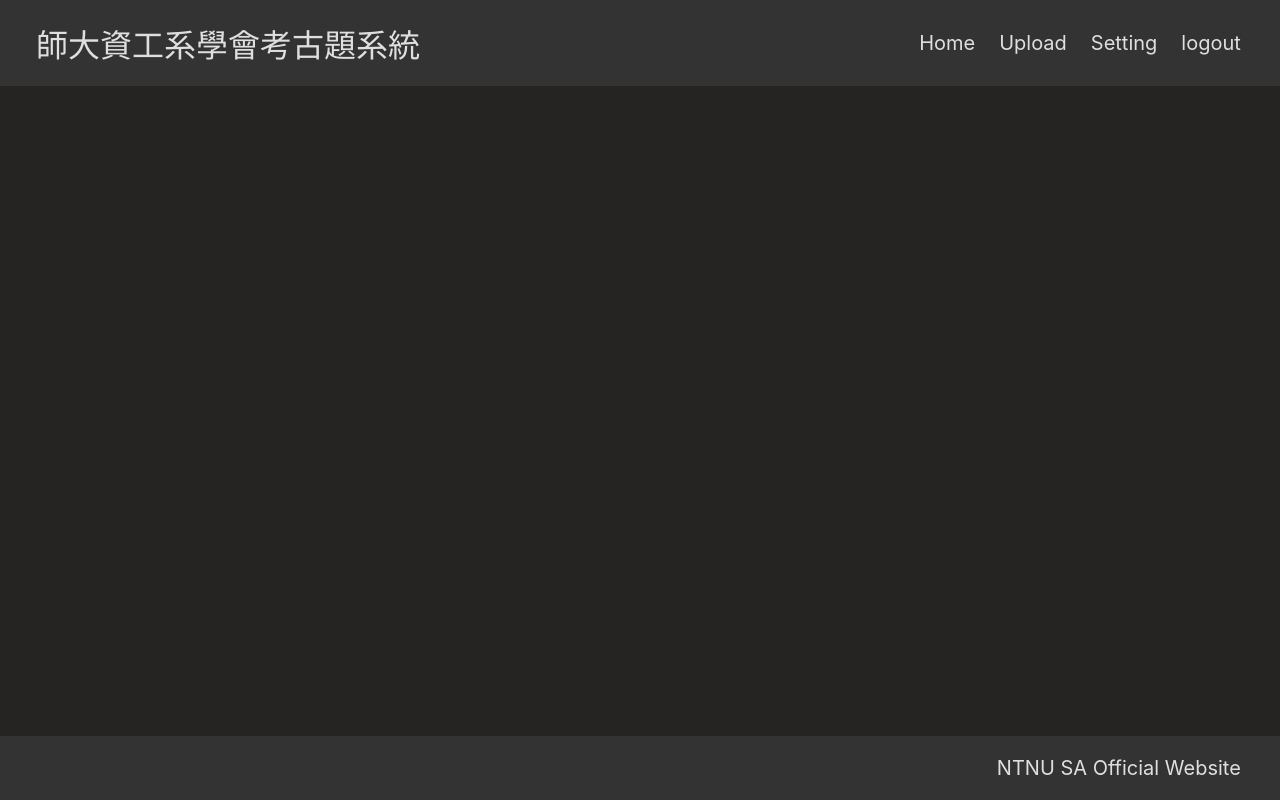
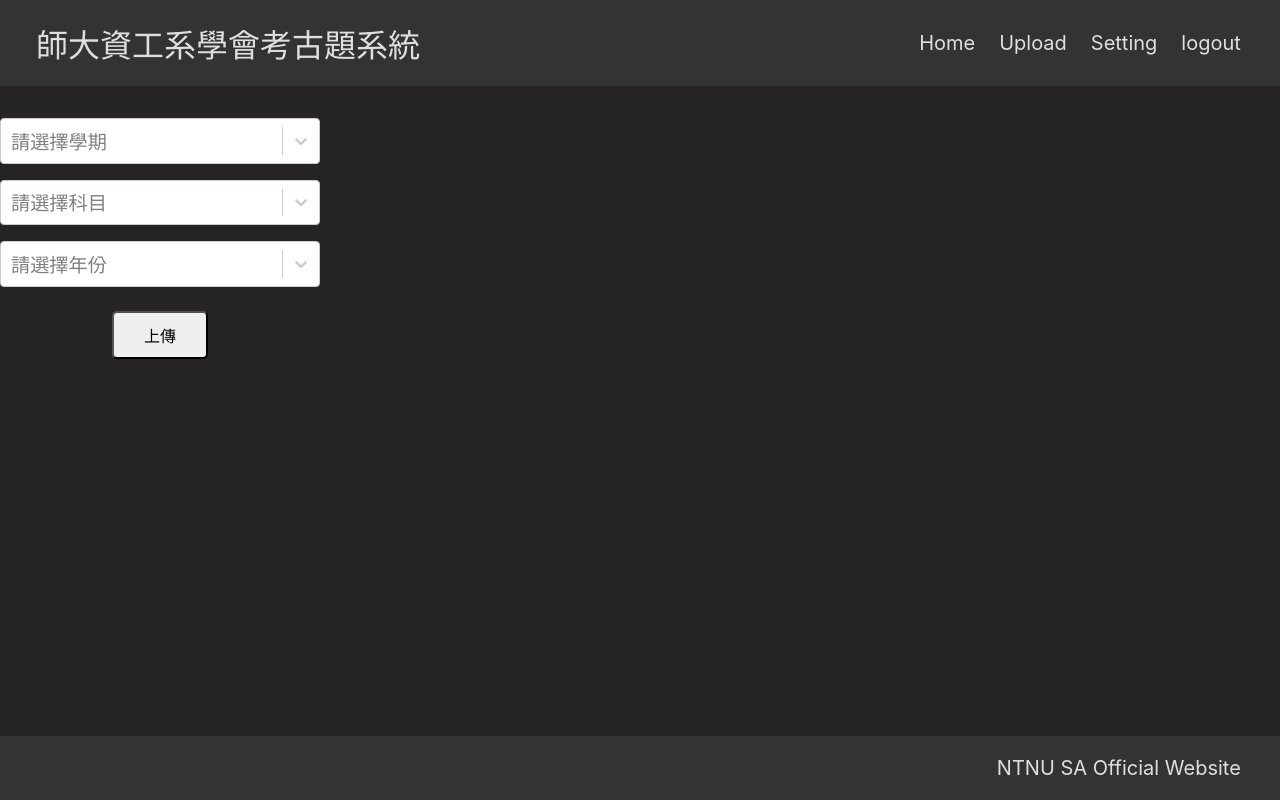
Before and after one commit to NTNU-CSIE-SA/previousExamSystem, a React (Create React App) app: page / in a window 1280 px wide. Built offline with nearby package versions, Linux system fonts and the light colour scheme.

Commit message:
feat : home page Select components and send btn

```diff
--- a/package.json
+++ b/package.json
@@ -17,6 +17,7 @@
     "react-icons": "^5.4.0",
     "react-router-dom": "^7.1.3",
     "react-scripts": "5.0.1",
+    "react-select": "^5.10.0",
     "sqlite3": "^5.1.7",
     "sveltekit-db": "^0.2.2",
     "web-vitals": "^2.1.4"
--- a/src/components/Home.js
+++ b/src/components/Home.js
@@ -1,8 +1,128 @@
+import Select from 'react-select'
+import "../style/home.css"
+import React, { useState } from 'react';
 export default function Home(){
 
+    //ToDo connect to backend and get all data
+    const data_from_backend = getData()
+
+
+    function getData(){
+
+        return {
+
+            //this is the format you should follow
+            //(parse to this format after you get the data from backend)
+
+            semester:[
+                {label : "上學期",value : "上學期"},
+                {label : "下學期",value : "下學期"},
+                {label : "暑假", value : "暑假"}
+            ],
+
+            course:[
+                {label : "資料結構",value : "資料結構"},
+                {label : "程式設計",value : "程式設計"},
+                {label : "資料庫", value : "資料庫"},
+                {label : "網頁程式設計", value : "網頁程式設計"},
+                {label : "計算機網路", value : "計算機網路"},
+                {label : "數位電路", value : "數位電路"},
+                {label : "資料結構實驗", value : "資料結構實驗"},
+                {label : "程式設計實驗", value : "程式設計實驗"},
+                {label : "資料庫實驗", value : "資料庫實驗"}
+            ],
+
+            year:[
+                {label : "107",value : "107"},
+                {label : "108",value : "108"},
+                {label : "109", value : "109"},
+                {label : "110", value : "110"},
+                {label : "111", value : "111"}
+            ]
+
+        }
+    }
+
+    const [selectedSemester, setSelectedSemester] = useState()
+    const [selectedCourse, setSelectedCourse] = useState()
+    const [selectedYear, setSelectedYear] = useState()
+
+
+    function searchResult(){
+        //ToDo : you should connect this function to backend and get a result list of
+        //all the valid options.
+    }
+
+
+    const selectStyle = {
+
+        control: (provided, state) => ({
+            ...provided,
+            height: '2.85rem',
+            boxShadow: "none",
+            border: state.isFocused && "none"
+          }),
+          valueContainer: (provided, state) => ({
+            ...provided,
+            fontSize: '1.2rem'
+
+          }),
+          menu: (provided, state) => ({
+            ...provided,
+            border: "none",
+            boxShadow: "none"
+          }),
+          option: (provided, state) => ({
+             ...provided,
+             backgroundColor: state.isFocused && "lightgray",
+
+          })
+
+    }
+
     return(
-        <>
-        </>
+        <div className='home-container'>
+            <div className='home-select-container'>
+                <Select className='select-object'
+                    options={data_from_backend.semester}
+                    onChange={(value)=>setSelectedSemester(value)}
+                    value={selectedSemester}
+                    placeholder="請選擇學期"
+                    isMulti={true}
+                    styles={selectStyle}
+                />
+                <Select className='select-object'
+                    options={data_from_backend.course}
+                    onChange={(value)=>setSelectedCourse(value)}
+                    value={selectedCourse}
+                    placeholder="請選擇科目"
+                    isMulti={true}
+                    styles={selectStyle}
+                />
+                <Select className='select-object'
+                    options={data_from_backend.year}
+                    onChange={(value)=>setSelectedYear(value)}
+                    value={selectedYear}
+                    placeholder="請選擇年份"
+                    isMulti={true}
+                    styles={selectStyle}
+                />
+                <button
+                style={
+                    {
+                        marginTop: '.5rem',
+                        width: '6rem',
+                        height: '3rem',
+                        borderRadius: '5px',
+                        fontSize: '1rem',
+                    }
+                }
+                onClick={searchResult}
+                >
+                上傳
+                </button>
+            </div>
+        </div>
     )
 
 }
--- /dev/null
+++ b/src/style/home.css
@@ -0,0 +1,20 @@
+.home-container{
+    width: 100%;
+    display: flex;
+}
+
+.home-select-container{
+    width: 20%;
+    height: 100%;
+    display: flex;
+    align-items: center;
+    flex-direction: column;
+    margin: 2rem;
+}
+
+.select-object{
+
+    width: 20rem;
+    padding-bottom: 1rem;
+
+}
```
Also changed, not shown: 1 other file (tests, documents, lock files or other folders).
